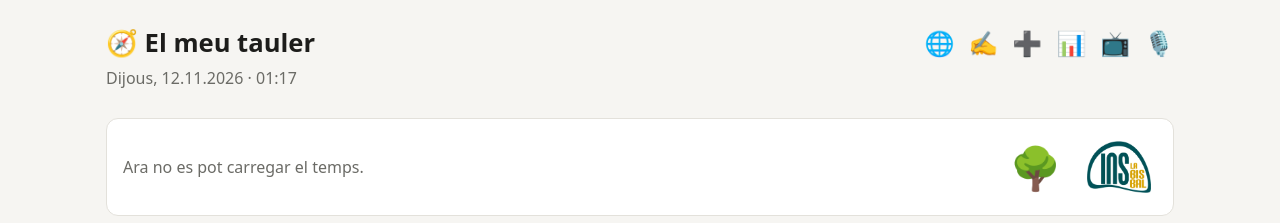
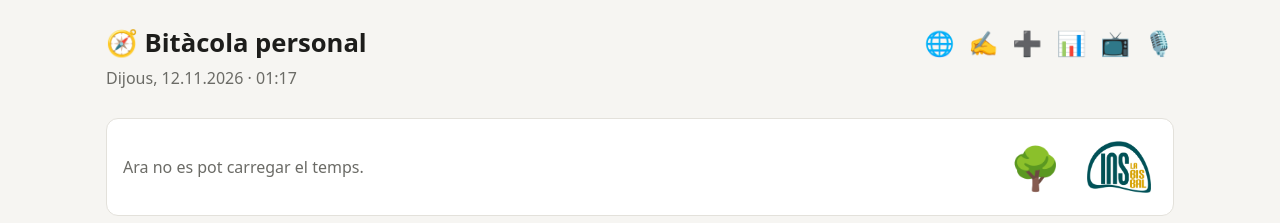
Before and after one commit to ignasicorney/ignasicorney.github.io, a Jekyll site: the page built from tauler/index.html, in a window 1280 px wide. Shown: the top 223 px of the page. Built offline with Jekyll 4.4.1, drawn with Linux system fonts in a browser that asks for light colours.

Commit message:
Tauler: passa a dir-se «Bitàcola personal»
Co-Authored-By: Claude Opus 5.5 <noreply@anthropic.com>
Claude-Session: https://claude.ai/code/session_01JwSTkzaf1EdWiLNUeJF7Rt

```diff
--- a/tauler/index.html
+++ b/tauler/index.html
@@ -10,7 +10,7 @@ permalink: /tauler/
 <meta name="viewport" content="width=device-width, initial-scale=1">
 <meta name="robots" content="noindex, nofollow, noarchive">
 <meta name="color-scheme" content="light only">
-<title>El meu tauler</title>
+<title>Bitàcola personal</title>
 <style>
 :root{--fons:#f6f5f2;--targeta:#fff;--text:#1d1d1b;--suau:#6b6b66;--linia:#e3e1db;--accent:#b4462c;--nolectiu:#f6cdbf}
 *{box-sizing:border-box}
@@ -339,7 +339,7 @@ a.tira-it:hover{color:var(--accent);text-decoration:underline}
 <body>
 <header>
   <div class="capcalera">
-    <h1>🧭 El meu tauler</h1>
+    <h1>🧭 Bitàcola personal</h1>
     <div class="panells">
       <a target="_blank" rel="noopener" href="/" title="El meu web" aria-label="El meu web">🌐</a>
       <a target="_blank" rel="noopener" href="https://latdg.github.io/redaccio/" title="La TdG redacció" aria-label="La TdG redacció">✍️</a>
```
